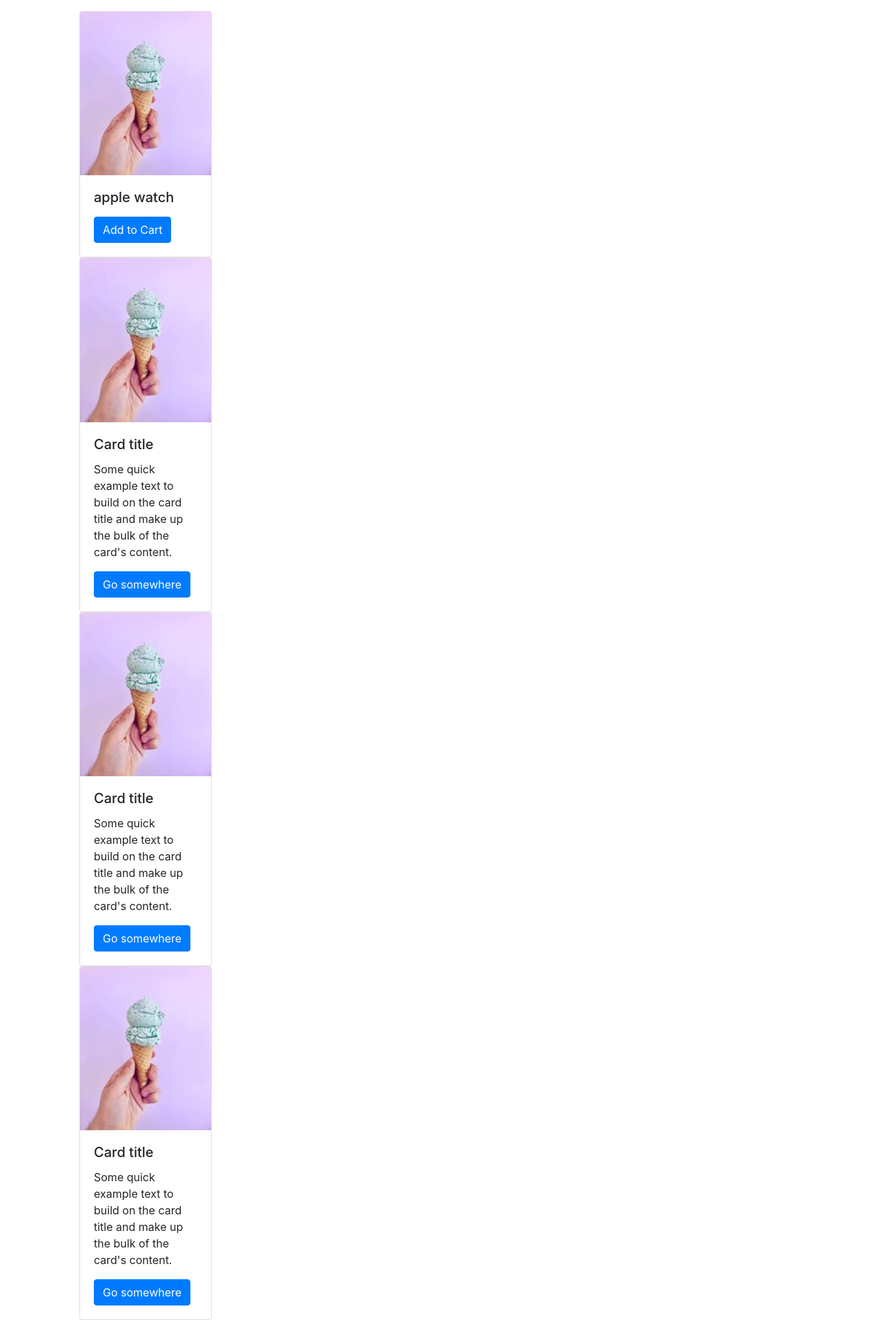
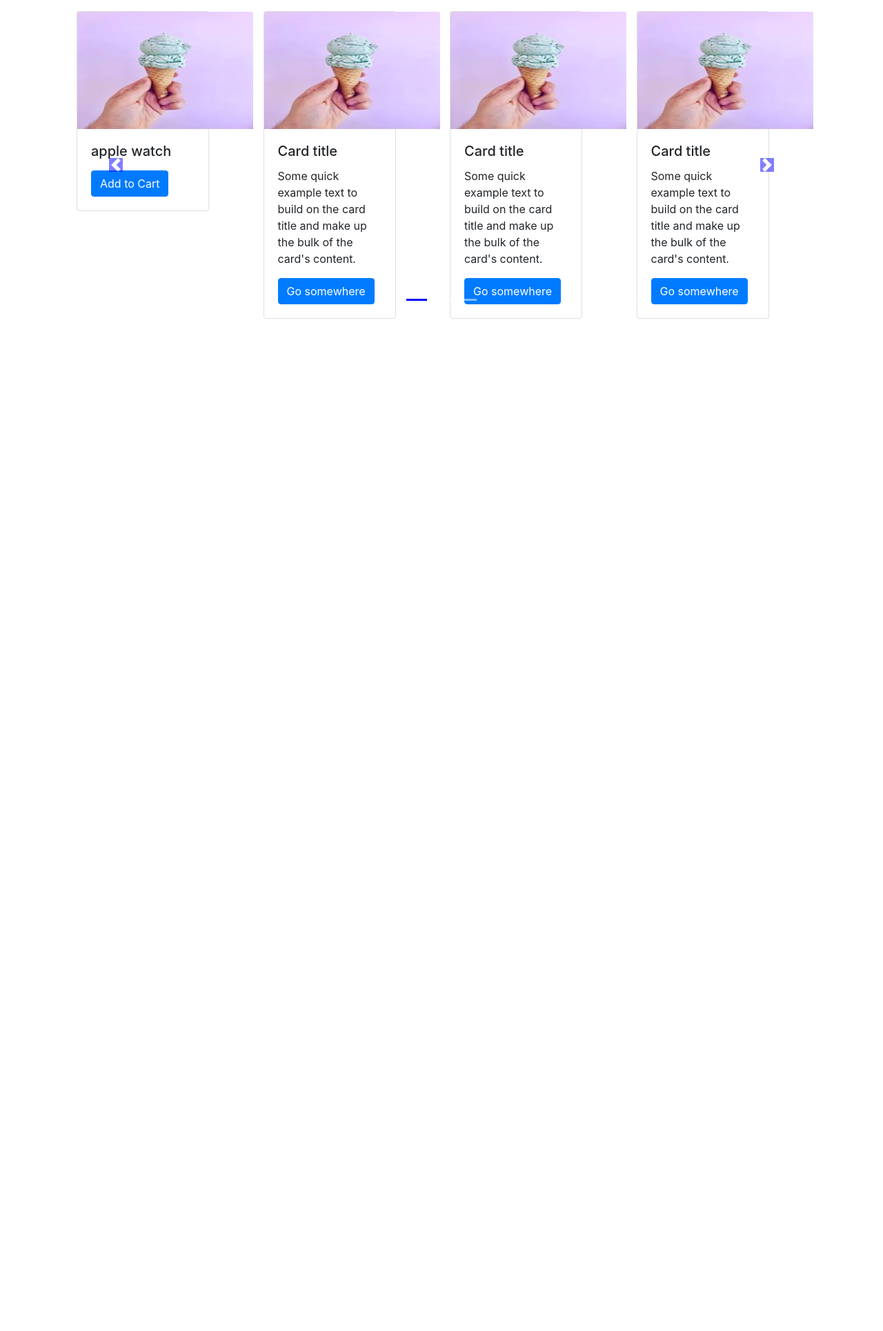
Before and after one commit to Gaurav-Zaiswal/eComB, a Django app: page /shop/ in a window 1280 px wide. Shown: the part 56-1985 px from the top of the page at 69% size. After the commit the page ends 518 px from the top, so only its background shows below. Run offline with Django 3.2, Linux system fonts and the light colour scheme; data comes from the database, SQL or seed files in the repository; both versions use the stored data as it was after the commit; some libraries are stand-ins or nearby versions.

Commit message:
slider is modified

```diff
--- a/shop/templates/base.html
+++ b/shop/templates/base.html
@@ -9,9 +9,9 @@
     <link rel="stylesheet" href="https://stackpath.bootstrapcdn.com/bootstrap/4.2.1/css/bootstrap.min.css" integrity="sha384-GJzZqFGwb1QTTN6wy59ffF1BuGJpLSa9DkKMp0DgiMDm4iYMj70gZWKYbI706tWS" crossorigin="anonymous">
 
     <title>{% block title %}base{% endblock %}</title>
-      <style>
-
-  </style>
+    <style>
+      {% block style %}{% endblock %}
+    </style>
   </head>
   <body>
   {% comment %} {% load static %} {% endcomment %}
--- a/shop/templates/shop/index.html
+++ b/shop/templates/shop/index.html
@@ -10,8 +10,8 @@
   background-color: blue;
  }
   .col-md-3 img{
-    width:100%;
-    height:auto;
+  width:255px;
+  height:170px;
   }
   body .carousel-indicator li{
   background-color: blue;
@@ -28,7 +28,6 @@
   padding-right: 0;
   }
 {% endblock %}
-
 {% block body %}
 {% load static%}
 <div class="container">
@@ -183,8 +182,6 @@
         </div>
 </div>
 
-</div>
-
     <!-- left and right controls for the slide -->
     <a class="carousel-control-prev" href="#demo" data-slide="prev">
         <span class="carousel-control-prev-icon"></span>
```
Also changed, not shown: db.sqlite3. Lines whose indentation alone changed are shown as unchanged.
